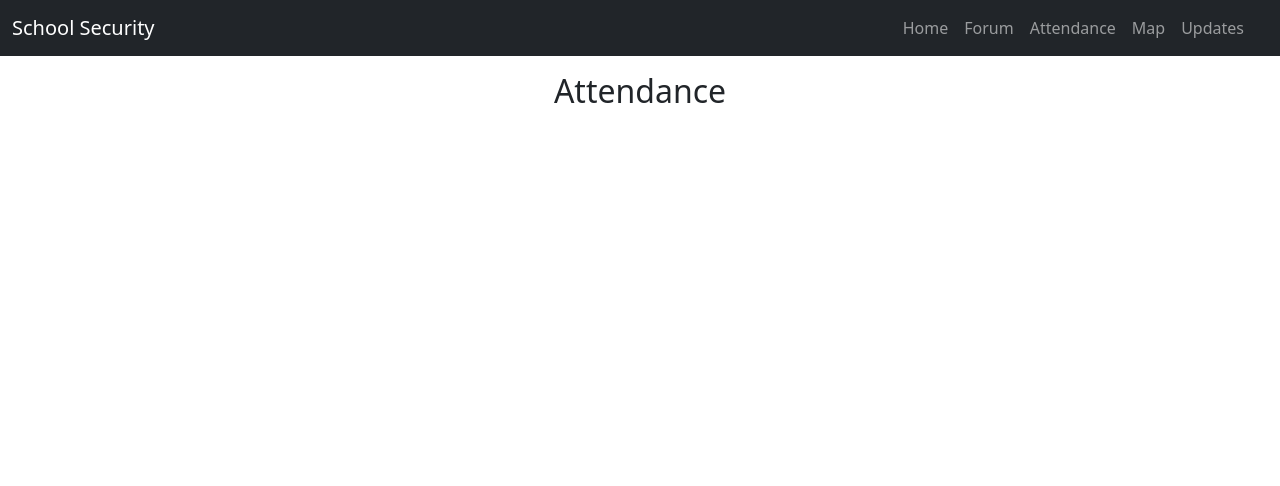
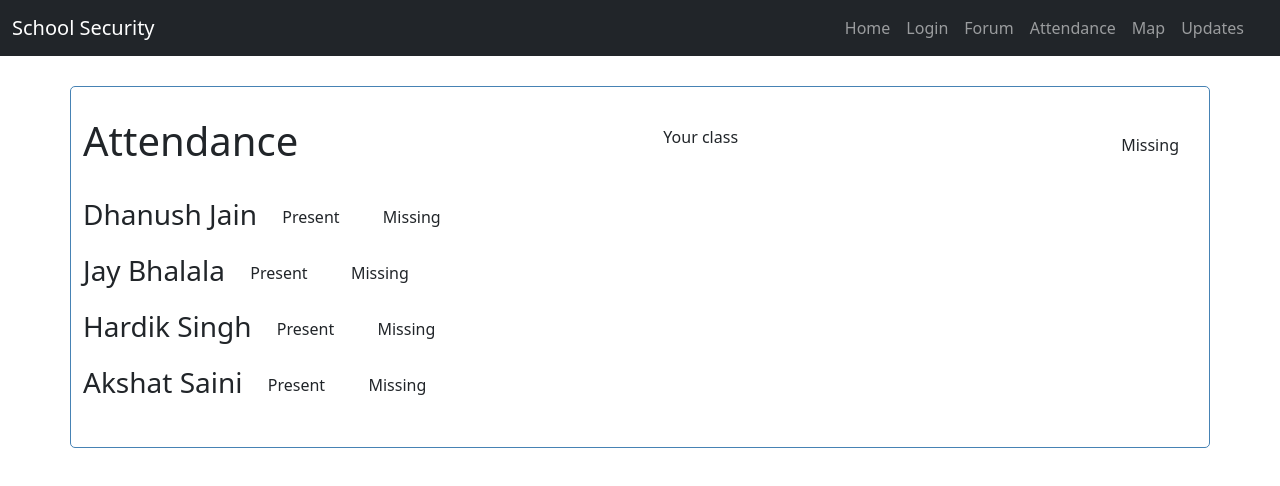
Before and after one commit to Jay-Bhalala/school-security-app, a React (Create React App) app: page /attendance in a window 1280 px wide. Shown: the top 486 px of the page. Built offline with nearby package versions, Linux system fonts and the light colour scheme.

Commit message:
Attendance ui
Attendance ui

```diff
--- a/src/App.js
+++ b/src/App.js
@@ -5,9 +5,10 @@ import Footer from './components/Footer.js';
 import Home from './components/Home.js';
 import Map from './components/Map.js';
 import Forum from './components/Forum.js';
-import Attendance from './components/Attendance.js';
+import Attendance from './components/Attendance/Attendance.js';
 import Updates from './components/Updates.js';
 import Login from './components/Login.js'
+import Missing from './components/Attendance/Missing.js'
 
 function App() {
   return (
@@ -20,6 +21,7 @@ function App() {
         <Route exact path="/map" element={<Map />} />
         <Route exact path="/forum" element={<Forum />} />
         <Route exact path="/attendance" element={<Attendance />} />
+        <Route exact path="/missing" element={<Missing />} />
         <Route exact path="/updates" element={<Updates />} />
       </Routes>
 
--- a/src/Navbar.js
+++ b/src/Navbar.js
@@ -35,6 +35,7 @@ function BasicNavBar() {
                 <Offcanvas.Body>
                   <Nav className="justify-content-end flex-grow-1 pe-3">
                     <Nav.Link href="/">Home</Nav.Link>
+                    <Nav.Link href="/login">Login</Nav.Link>
                     <Nav.Link href="/forum">Forum</Nav.Link>
                     <Nav.Link href="/attendance">Attendance</Nav.Link>
                     <Nav.Link href="/map">Map</Nav.Link>
--- a/src/components/Attendance.js
+++ /dev/null
@@ -1,13 +0,0 @@
-import React from "react";
-
-function Attendance() {
-    return (
-      <div>
-        <h2>
-            Attendance
-        </h2>
-      </div>
-    );
-}
-
-export default Attendance;
--- /dev/null
+++ b/src/components/Attendance/Attendance.css
@@ -0,0 +1,114 @@
+* {
+  box-sizing: border-box;
+  margin: 0;
+  padding: 0;
+}
+
+body {
+  font-family: sans-serif;
+}
+
+.container {
+  max-width: 500px;
+  margin: 30px auto;
+  overflow: auto;
+  min-height: 300px;
+  border: 1px solid steelblue;
+  padding: 30px;
+  border-radius: 5px;
+}
+
+.header {
+  display: flex;
+  justify-content: space-between;
+  align-items: center;
+  margin-bottom: 20px;
+}
+
+.text {
+  display: inline-block;
+}
+
+.btn {
+  display: inline-block;
+  background: #000;
+  color: #fff;
+  border: none;
+  padding: 10px 20px;
+  margin: 5px;
+  border-radius: 5px;
+  cursor: pointer;
+  text-decoration: none;
+  font-size: 15px;
+  font-family: inherit;
+}
+
+.btn:focus {
+  outline: none;
+}
+
+.btn:active {
+  transform: scale(0.98);
+}
+
+.btn-block {
+  display: block;
+  width: 100%;
+}
+
+.task {
+  background: #f4f4f4;
+  margin: 5px;
+  padding: 10px 20px;
+  cursor: pointer;
+}
+
+.student.missing {
+  border-left: 5px solid red;
+}
+
+.student {
+  display: flex;
+  align-items: center;
+  justify-content: space-between;
+}
+
+.add-form {
+  margin-bottom: 40px;
+}
+
+.form-control {
+  margin: 20px 0;
+}
+
+.form-control label {
+  display: block;
+}
+
+.form-control input {
+  width: 100%;
+  height: 40px;
+  margin: 5px;
+  padding: 3px 7px;
+  font-size: 17px;
+}
+
+.form-control-check {
+  display: flex;
+  align-items: center;
+  justify-content: space-between;
+}
+
+.form-control-check label {
+  flex: 1;
+}
+
+.form-control-check input {
+  flex: 2;
+  height: 20px;
+}
+
+footer {
+  margin-top: 30px;
+  text-align: center;
+}
--- /dev/null
+++ b/src/components/Attendance/Attendance.js
@@ -0,0 +1,40 @@
+import React from "react";
+import './Attendance.css'
+import Student from './Student.js'
+import { useState } from 'react'
+
+
+
+function Attendance() {
+
+    const [students, setStudents] = useState([
+      {id: 1, name: 'Dhanush Jain', missing:false},
+      {id: 2,name: 'Jay Bhalala',missing:false},
+      {id: 3,name: 'Hardik Singh',missing:false},
+      {id: 4,name: 'Akshat Saini',missing:false}
+    ])
+
+    //Missing student
+    function missingStudent(id)
+    {
+      setStudents(students.map((student)=> student.id === id ? {...student, missing: !student.missing}: student))
+    }
+
+
+    return (
+      <div className = 'container'>
+        <header className = 'header'>
+            <h1>Attendance</h1>
+            <p className = 'text'>Your class</p>
+            <a href="/missing"><button className = 'btn'>Missing</button> </a>
+        </header>
+        <div>
+          {students.map((student) => (<Student key={student.id} student={student} onMissing = {missingStudent}/>))}
+        </div>
+      </div>
+    );
+}
+
+
+
+export default Attendance;
--- /dev/null
+++ b/src/components/Attendance/Missing.js
@@ -0,0 +1,18 @@
+import React from "react";
+
+function Missing() {
+
+    function hello(){
+        console.log("Hello")
+    }
+    return (
+        <div>
+        <h2>
+            Missing
+        </h2>
+        <button onClick={hello}>Click</button>
+      </div>
+    );
+}
+
+export default Missing;
--- /dev/null
+++ b/src/components/Attendance/Student.js
@@ -0,0 +1,13 @@
+import React from "react";
+
+function Student({student, onMissing}) {
+    return (
+        <div className = {`student ${student.missing ? 'missing': ''}`}>
+        <h3>
+            {student.name} <button className = 'btn'>Present </button> <button className = 'btn' onClick={()=> onMissing(student.id)}>Missing </button>
+        </h3>
+      </div>
+    );
+}
+
+export default Student;
```
Also changed, not shown: 1 other file (tests, documents, lock files or other folders).
